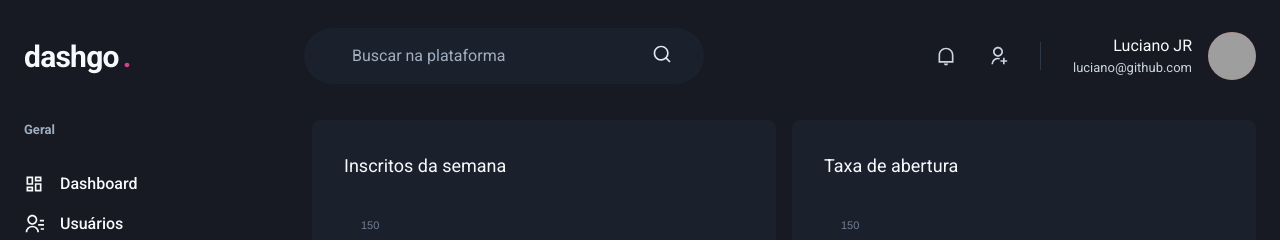
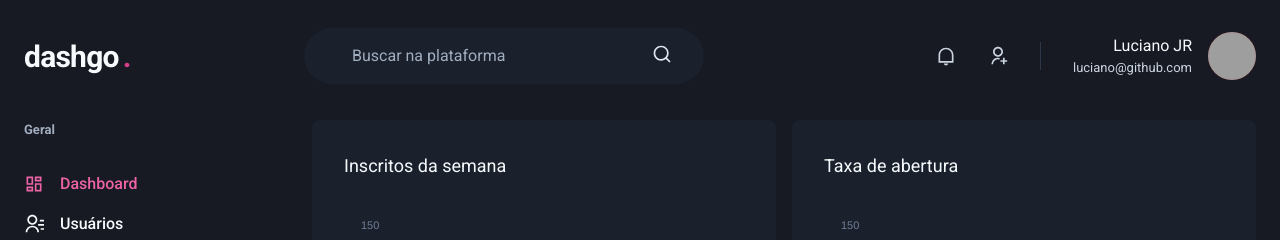
Before and after one commit to lucianomoraisjr/dashbord-ignite, a Next.js app: page /dashboard in a window 1280 px wide. Shown: the top 240 px of the page. Built offline with nearby package versions, Linux system fonts and the light colour scheme; grey boxes are pictures that could not be loaded.

Commit message:
finish  IV-01-04-09

```diff
--- /dev/null
+++ b/src/components/ActiveLink.tsx
@@ -0,0 +1,35 @@
+import Link,{LinkProps} from "next/link";
+import { useRouter } from "next/router";
+import { cloneElement, ReactElement } from "react";
+
+interface ActiveLinkProps extends LinkProps{
+    children:ReactElement,
+    shouldMatchExactHref?: boolean
+}
+
+export function ActiveLink({children,shouldMatchExactHref=false, ...rest}:ActiveLinkProps){
+
+    const {asPath}=useRouter()
+    let isActive = false
+
+    if(shouldMatchExactHref &&(asPath === rest.href || asPath=== rest.as)){
+        isActive=true
+    }
+
+    if(!shouldMatchExactHref&&
+        (asPath.startsWith(String(rest.href))||
+        asPath.startsWith(String(rest.as))
+        )
+        ){
+        isActive= true
+    }
+
+    return(
+        <Link{...rest}>
+        {cloneElement(children,{
+            color:isActive? 'pink.400':'gray.50'
+        })}
+        </Link>
+    )
+
+}
--- a/src/components/SideBar/NavLink.tsx
+++ b/src/components/SideBar/NavLink.tsx
@@ -1,23 +1,22 @@
-import {  Icon, Text, Link as ChakraLink, LinkProps as ChakraLinkProps } from "@chakra-ui/react";
+import { Icon, Text, Link as ChakraLink, LinkProps as ChakraLinkProps } from "@chakra-ui/react";
 import Link from "next/link";
 import { ElementType } from "react";
+import { ActiveLink } from "../ActiveLink";
 
 
 
-interface NavLinkProrps extends ChakraLinkProps{
-    icon :ElementType,
-    children:string
-    href:string
+interface NavLinkProrps extends ChakraLinkProps {
+    icon: ElementType,
+    children: string
+    href: string
 }
-export function NavLink({href, icon,children,...rest}:NavLinkProrps) {
+export function NavLink({ href, icon, children, ...rest }: NavLinkProrps) {
     return (
-       <Link href={href} passHref >
-        <ChakraLink display="flex" alignItems='center' {...rest}>
-
-            <Icon as={icon} fontSize="20" />
-            <Text ml="4" fontWeight="medium">{children}</Text>
-        </ChakraLink>
-       </Link>
-
-    )
+        <ActiveLink href={href} passHref >
+            <ChakraLink display="flex" alignItems='center' {...rest}>
+                <Icon as={icon} fontSize="20" />
+                <Text ml="4" fontWeight="medium">{children}</Text>
+            </ChakraLink>
+        </ActiveLink>
+        )
 }
```
